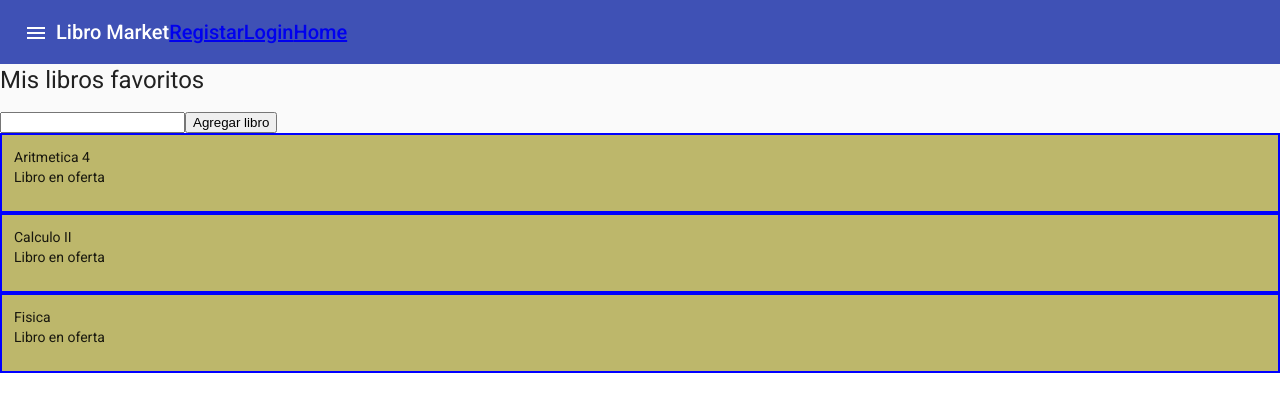
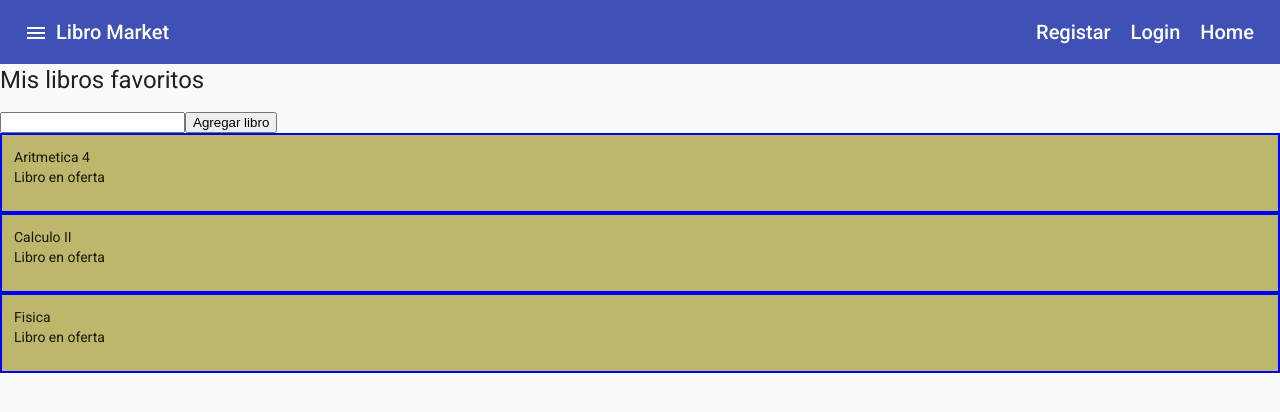
Before and after one commit to frodorix/Microservices, an Angular app in the folder Angular/my-web-app/: page /libros in a window 1280 px wide. Shown: the top 412 px of the page. Built offline with nearby package versions, Linux system fonts and the light colour scheme.

Commit message:
toolbar style

```diff
--- a/Angular/my-web-app/src/app/app.component.css
+++ b/Angular/my-web-app/src/app/app.component.css
@@ -0,0 +1,22 @@
+mat-sidenav-container, mat-sidenav-content, mat-sidenav{
+  height: 100%;
+}
+mat-sidenav{
+  width: 250px;
+}
+
+a{
+  text-decoration: none;
+  color: white;
+}
+
+a:hover,
+a:active{
+  color: gray;
+}
+
+.navegacion-menu{
+  list-style: none;
+  padding: 0;
+  margin: 0;
+}
--- a/Angular/my-web-app/src/app/app.component.html
+++ b/Angular/my-web-app/src/app/app.component.html
@@ -4,16 +4,20 @@
     <p>Sidenav content</p>
   </mat-sidenav>
   <mat-sidenav-content>
-
     <mat-toolbar color="primary">
       <button mat-icon-button (click)="menu.toggle()">
         <mat-icon>menu</mat-icon>
       </button>
       <span>Libro Market</span>
-      <div>
-        <a routerLink="/registrar" >Registar</a>
-        <a routerLink="/login" >Login</a>
-        <a routerLink="/" >Home</a>
+      <div fxFlex fxLayout fxLayoutAlign="flex-end" >
+        <ul fxLayout="row" fxLayoutGap=".5em" class="navegacion-menu">
+          <a routerLink="/registrar">Registar</a>
+          <li></li>
+          <a routerLink="/login">Login</a>
+          <li></li>
+          <a routerLink="/">Home</a>
+          <li></li>
+        </ul>
       </div>
     </mat-toolbar>
 
```
